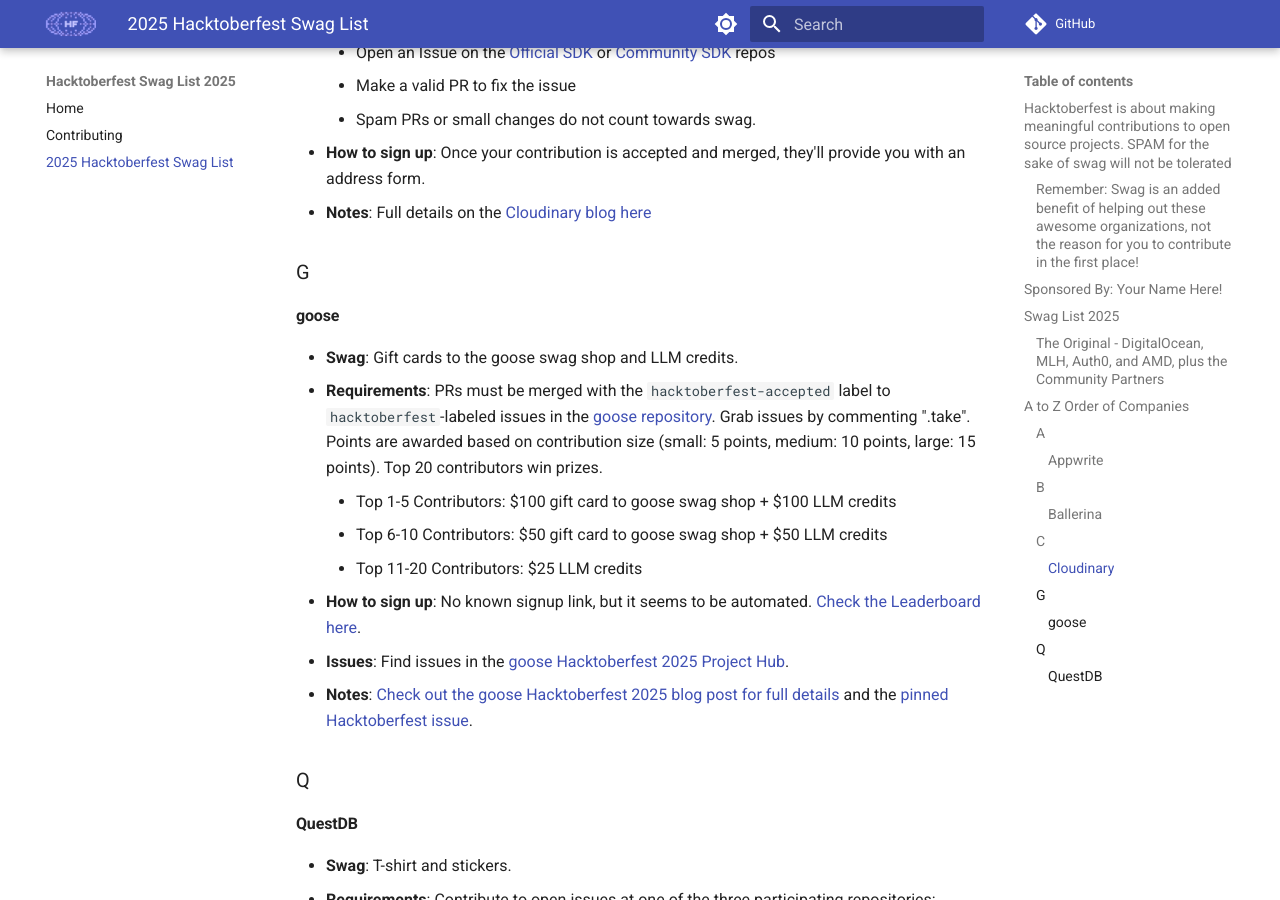
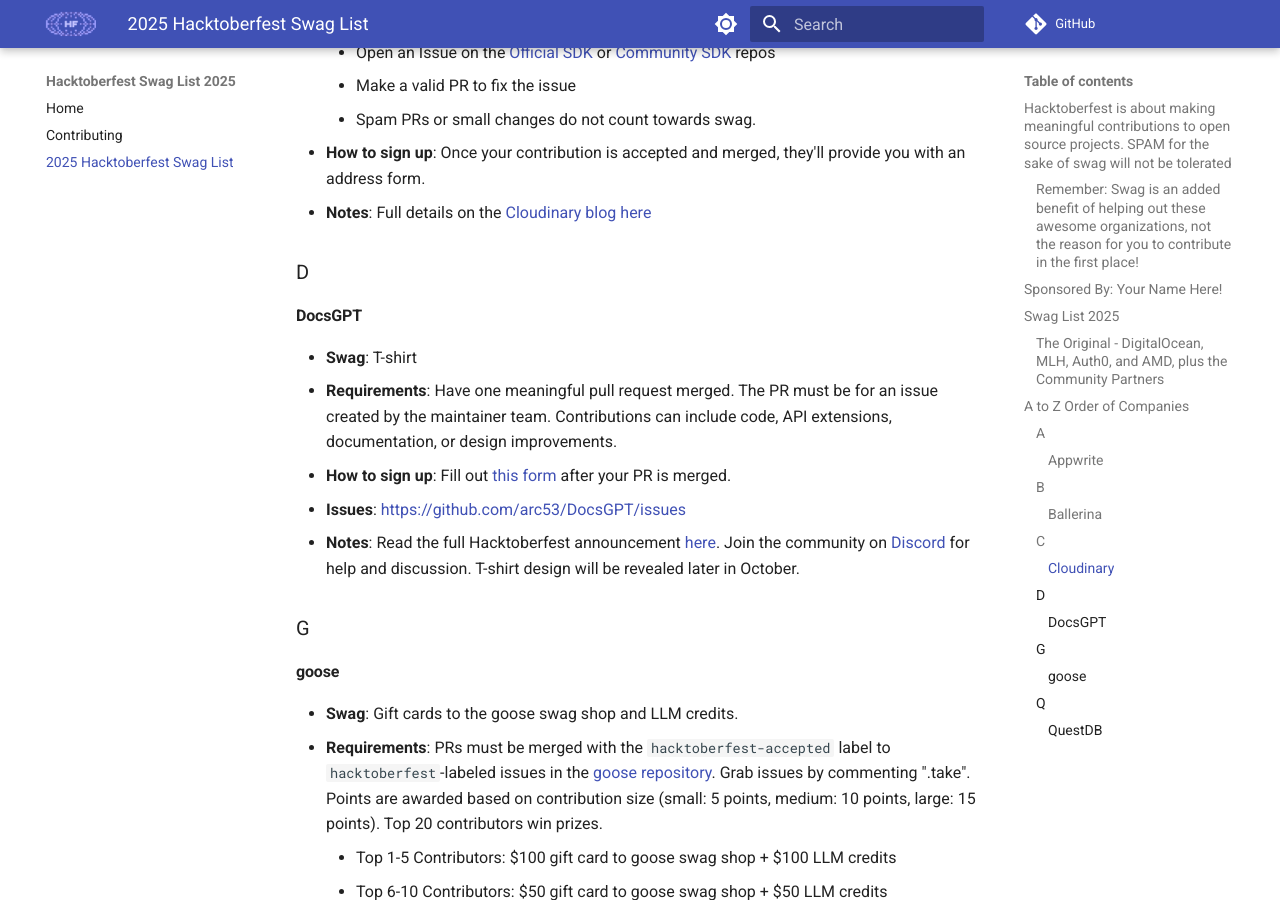
Before and after one commit to crweiner/hacktoberfest-swag-list, an MkDocs documentation site: the page built from docs/list.md, in a window 1280 px wide and 900 px high, scrolled down 2277 px. Built offline with MkDocs 1.6.1 and Material for MkDocs 9.7.7, drawn with Linux system fonts in a browser that asks for light colours; plug-ins that fetch from the network failed and are left out; comment, search, counter and statistics services are not loaded.

Commit message:
Add DocsGPT section to Hacktoberfest documentation
Added information about DocsGPT participation in Hacktoberfest.

```diff
--- a/docs/list.md
+++ b/docs/list.md
@@ -67,6 +67,16 @@
 - **How to sign up**: Once your contribution is accepted and merged, they'll provide you with an address form.
 - **Notes**: Full details on the [Cloudinary blog here](https://cloudinary.com/blog/hacktoberfest-2025)
 
+### D
+
+#### DocsGPT
+
+- **Swag**: T-shirt
+- **Requirements**: Have one meaningful pull request merged. The PR must be for an issue created by the maintainer team. Contributions can include code, API extensions, documentation, or design improvements.
+- **How to sign up**: Fill out [this form](https://forms.gle/Npaba4n9Epfyx56S8) after your PR is merged.
+- **Issues**: [https://github.com/arc53/DocsGPT/issues](https://github.com/arc53/DocsGPT/issues)
+- **Notes**: Read the full Hacktoberfest announcement [here](https://github.com/arc53/DocsGPT/blob/main/HACKTOBERFEST.md). Join the community on [Discord](https://discord.gg/fdh8Gune5e) for help and discussion. T-shirt design will be revealed later in October.
+
 ### G
 
 #### **goose**
```
